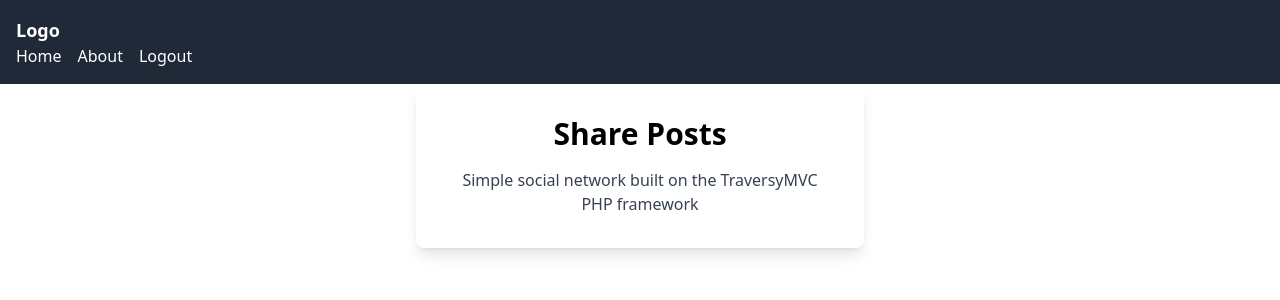
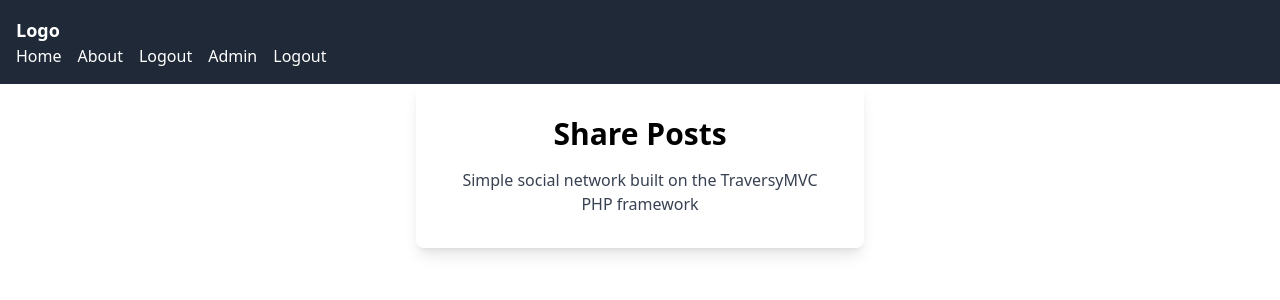
Before and after one commit to Youcode-Classe-E-2023-2024/Hamza_Meski_Wiki, a PHP site: page /Hamza_Meski_Wiki/index.php in a window 1280 px wide. Shown: the top 300 px of the page. Run offline with PHP 8.4, Linux system fonts and the light colour scheme; the visitor is signed in with stand-in values (Sample User, id 1); some libraries are stand-ins or nearby versions.

Commit message:
Admin and Author Section

```diff
--- a/app/controllers/Pages.php
+++ b/app/controllers/Pages.php
@@ -7,10 +7,6 @@ class Pages extends Controller {
     public function index() {
         // if(isLoggedIn()) {
         //     redirect('posts/index');
-        //     // echo '<pre>';
-        //     // print_r($_SESSION);
-        //     // echo '</pre>';
-        //     // die('You are logged');
         // }
 
         $data = [
--- a/app/views/inc/navbar.php
+++ b/app/views/inc/navbar.php
@@ -12,8 +12,19 @@
         </ul>
 
         <!-- if the user have been login -->
-        <?php if(isset($_SESSION['author']) || isset($_SESSION['admin'])): ?>
+        <?php if(isset($_SESSION['author'])): ?>
             <ul class="flex space-x-4 ml-4">
+                <li>
+                    <a href="<?php echo URLROOT; ?>/users/logout" class="text-white hover:text-gray-300">Logout</a>
+                </li>
+            </ul>
+        <?php endif ?>
+
+        <?php if(isset($_SESSION['admin'])): ?>
+            <ul class="flex space-x-4 ml-4">
+                <li>
+                    <a href="<?php echo URLROOT; ?>/admin/index" class="text-white hover:text-gray-300">Admin</a>
+                </li>
                 <li>
                     <a href="<?php echo URLROOT; ?>/users/logout" class="text-white hover:text-gray-300">Logout</a>
                 </li>
```
